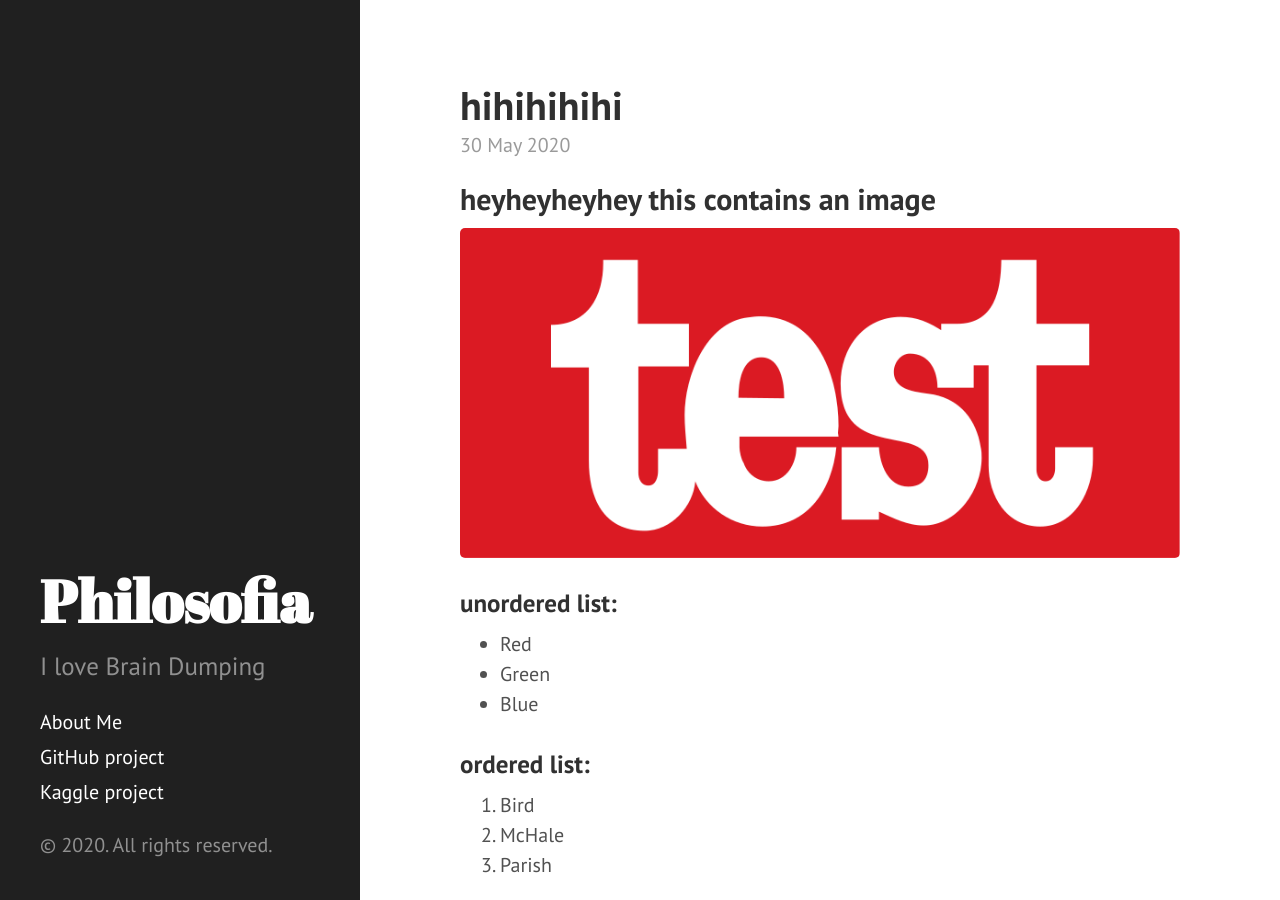
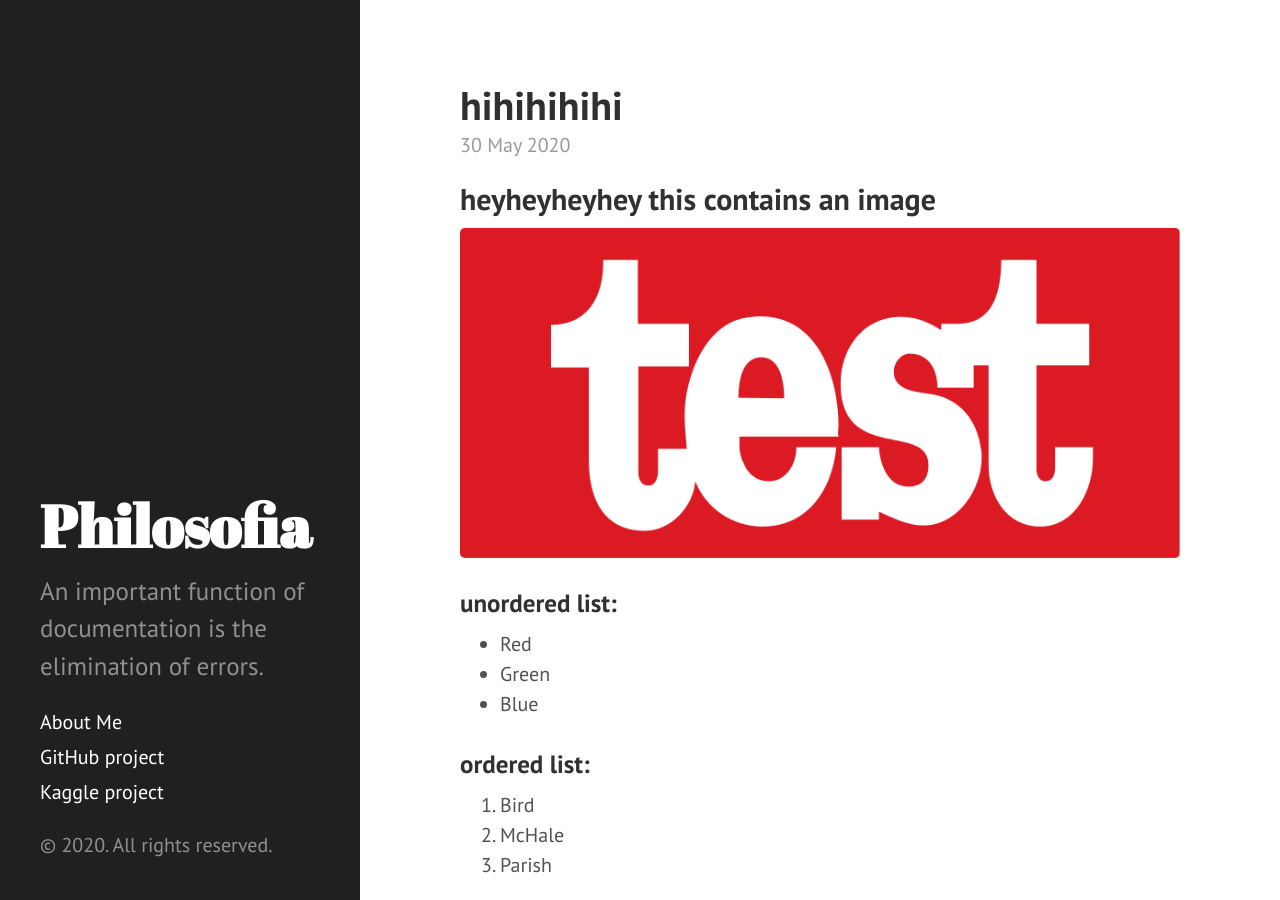
Before and after one commit to philosofia/philosofia.github.io, a Jekyll site: the page built from index.html, in a window 1280 px wide and 900 px high. Built offline with Jekyll 4.4.1, drawn with Linux system fonts in a browser that asks for light colours; the list of posts is cut into pages by our own code.

Commit message:
Update _config.yml

```diff
--- a/_config.yml
+++ b/_config.yml
@@ -3,7 +3,7 @@
 # Site settings
 title:            Philosofia
 tagline:          'A Wanderer'
-description:      'I love Brain Dumping'
+description:      'An important function of documentation is the elimination of errors.'
 url:              https://philosofia.github.io/
 baseurl:          ''
 paginate:         5
```
